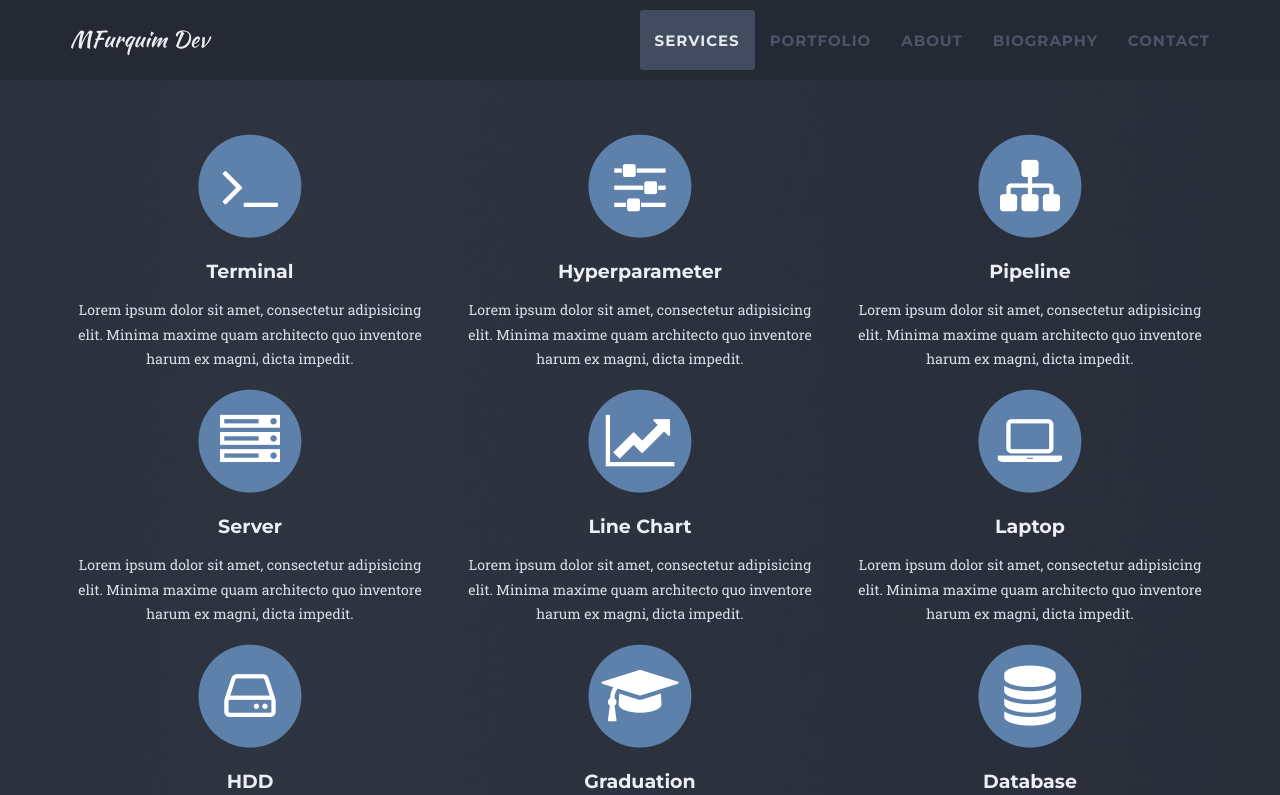
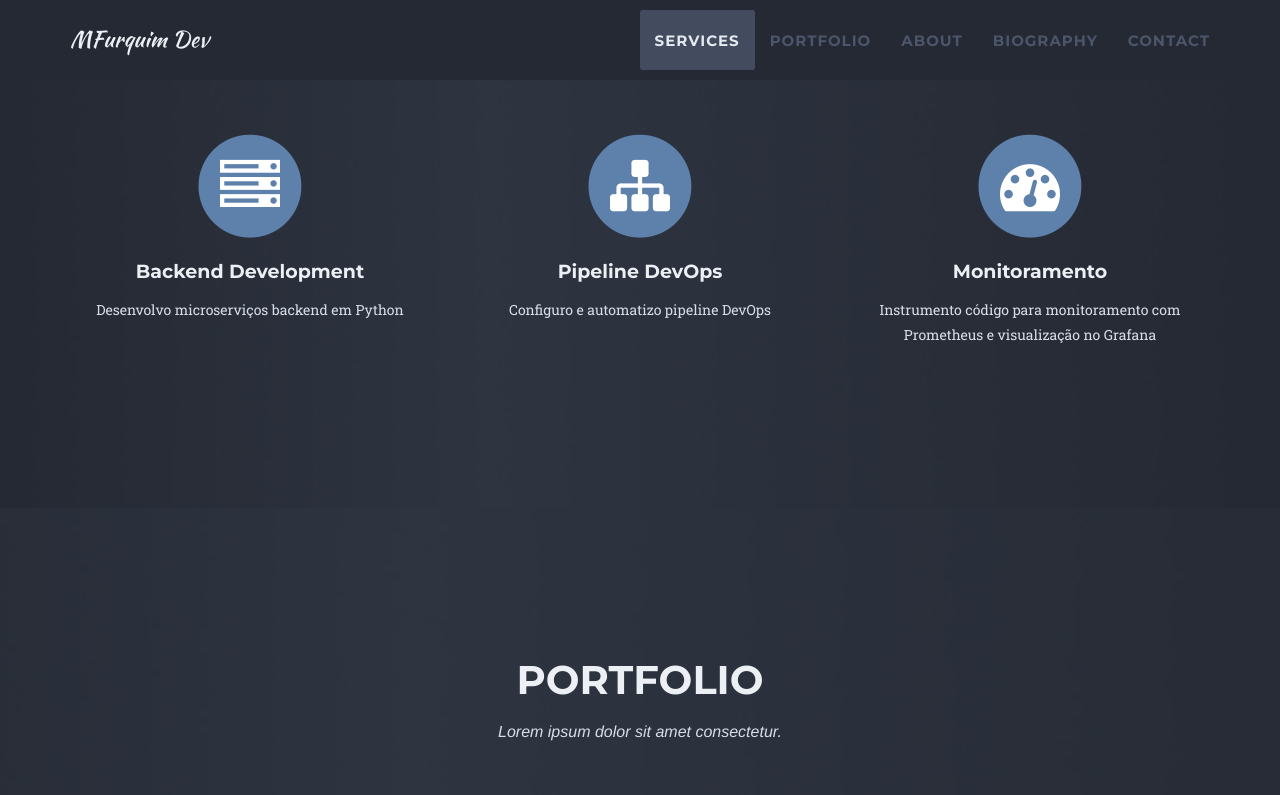
Before and after one commit to mfurquimdev/mfurquim.github.io, a Jekyll site: the page built from docs/index.html, in a window 1280 px wide and 1400 px high, scrolled down 938 px. Shown: the top 795 px of the window. Built offline with Jekyll 4.4.1, drawn with Linux system fonts in a browser that asks for light colours; some web fonts are replaced; some of the changed text lies outside the part shown; grey boxes are pictures that could not be loaded.

Commit message:
Comment out extra icons

```diff
--- a/docs/_includes/about.html
+++ b/docs/_includes/about.html
@@ -12,10 +12,7 @@
                     <ul class="timeline">
                         <li>
                             <div class="timeline-image">
-                                <span class="fa-stack fa-4x">
-                                    <i class="fa fa-circle fa-stack-2x text-primary"></i>
-                                    <i class="fa fa-solid fa-user-graduate fa-stack-1x fa-inverse"></i>
-                                </span>
+                                <i class="fa fa-solid fa-user-graduate fa-stack-1x fa-inverse"></i>
                             </div>
                             <div class="timeline-panel">
                                 <div class="timeline-heading">
--- a/docs/_includes/header.html
+++ b/docs/_includes/header.html
@@ -44,9 +44,9 @@
     <header>
         <div class="container">
             <div class="intro-text">
-                <div class="intro-lead-in">Hey, me chamo Mateus Furquim</div>
+                <div class="intro-lead-in">Olá, me chamo Mateus Furquim</div>
                 <div class="intro-heading">Prazer em te conhecer</div>
-                <a href="#services" class="page-scroll btn btn-xl">Conheça mais sobre mim</a>
+                <a href="#services" class="page-scroll btn btn-xl">Conheça-me melhor</a>
             </div>
         </div>
     </header>
--- a/docs/_includes/services.html
+++ b/docs/_includes/services.html
@@ -11,147 +11,147 @@
                 <div class="col-md-4">
                     <span class="fa-stack fa-4x">
                         <i class="fa fa-circle fa-stack-2x text-primary"></i>
-                        <i class="fa fa-terminal fa-stack-1x fa-inverse"></i>
+                        <i class="fa fa-server fa-stack-1x fa-inverse"></i>
                     </span>
-                    <h4 class="service-heading">Terminal</h4>
-                    <p class="text-muted">Lorem ipsum dolor sit amet, consectetur adipisicing elit. Minima maxime quam architecto quo inventore harum ex magni, dicta impedit.</p>
-                </div>
-                <div class="col-md-4">
-                    <span class="fa-stack fa-4x">
-                        <i class="fa fa-circle fa-stack-2x text-primary"></i>
-                        <i class="fa fa-sliders fa-stack-1x fa-inverse"></i>
-                    </span>
-                    <h4 class="service-heading">Hyperparameter</h4>
-                    <p class="text-muted">Lorem ipsum dolor sit amet, consectetur adipisicing elit. Minima maxime quam architecto quo inventore harum ex magni, dicta impedit.</p>
+                    <h4 class="service-heading">Backend Development</h4>
+                    <p class="text-muted">Desenvolvo microserviços backend em Python</p>
                 </div>
                 <div class="col-md-4">
                     <span class="fa-stack fa-4x">
                         <i class="fa fa-circle fa-stack-2x text-primary"></i>
                         <i class="fa fa-sitemap fa-stack-1x fa-inverse"></i>
                     </span>
-                    <h4 class="service-heading">Pipeline</h4>
-                    <p class="text-muted">Lorem ipsum dolor sit amet, consectetur adipisicing elit. Minima maxime quam architecto quo inventore harum ex magni, dicta impedit.</p>
-                </div>
-                <div class="col-md-4">
-                    <span class="fa-stack fa-4x">
-                        <i class="fa fa-circle fa-stack-2x text-primary"></i>
-                        <i class="fa fa-server fa-stack-1x fa-inverse"></i>
-                    </span>
-                    <h4 class="service-heading">Server</h4>
-                    <p class="text-muted">Lorem ipsum dolor sit amet, consectetur adipisicing elit. Minima maxime quam architecto quo inventore harum ex magni, dicta impedit.</p>
-                </div>
-                <div class="col-md-4">
-                    <span class="fa-stack fa-4x">
-                        <i class="fa fa-circle fa-stack-2x text-primary"></i>
-                        <i class="fa fa-line-chart fa-stack-1x fa-inverse"></i>
-                    </span>
-                    <h4 class="service-heading">Line Chart</h4>
-                    <p class="text-muted">Lorem ipsum dolor sit amet, consectetur adipisicing elit. Minima maxime quam architecto quo inventore harum ex magni, dicta impedit.</p>
-                </div>
-                <div class="col-md-4">
-                    <span class="fa-stack fa-4x">
-                        <i class="fa fa-circle fa-stack-2x text-primary"></i>
-                        <i class="fa fa-laptop fa-stack-1x fa-inverse"></i>
-                    </span>
-                    <h4 class="service-heading">Laptop</h4>
-                    <p class="text-muted">Lorem ipsum dolor sit amet, consectetur adipisicing elit. Minima maxime quam architecto quo inventore harum ex magni, dicta impedit.</p>
-                </div>
-                <div class="col-md-4">
-                    <span class="fa-stack fa-4x">
-                        <i class="fa fa-circle fa-stack-2x text-primary"></i>
-                        <i class="fa fa-hdd-o fa-stack-1x fa-inverse"></i>
-                    </span>
-                    <h4 class="service-heading">HDD</h4>
-                    <p class="text-muted">Lorem ipsum dolor sit amet, consectetur adipisicing elit. Minima maxime quam architecto quo inventore harum ex magni, dicta impedit.</p>
-                </div>
-                <div class="col-md-4">
-                    <span class="fa-stack fa-4x">
-                        <i class="fa fa-circle fa-stack-2x text-primary"></i>
-                        <i class="fa fa-graduation-cap fa-stack-1x fa-inverse"></i>
-                    </span>
-                    <h4 class="service-heading">Graduation</h4>
-                    <p class="text-muted">Lorem ipsum dolor sit amet, consectetur adipisicing elit. Minima maxime quam architecto quo inventore harum ex magni, dicta impedit.</p>
-                </div>
-                <div class="col-md-4">
-                    <span class="fa-stack fa-4x">
-                        <i class="fa fa-circle fa-stack-2x text-primary"></i>
-                        <i class="fa fa-database fa-stack-1x fa-inverse"></i>
-                    </span>
-                    <h4 class="service-heading">Database</h4>
-                    <p class="text-muted">Lorem ipsum dolor sit amet, consectetur adipisicing elit. Minima maxime quam architecto quo inventore harum ex magni, dicta impedit.</p>
+                    <h4 class="service-heading">Pipeline DevOps</h4>
+                    <p class="text-muted">Configuro e automatizo pipeline DevOps</p>
                 </div>
                 <div class="col-md-4">
                     <span class="fa-stack fa-4x">
                         <i class="fa fa-circle fa-stack-2x text-primary"></i>
                         <i class="fa fa-dashboard fa-stack-1x fa-inverse"></i>
                     </span>
-                    <h4 class="service-heading">Monitoring</h4>
-                    <p class="text-muted">Lorem ipsum dolor sit amet, consectetur adipisicing elit. Minima maxime quam architecto quo inventore harum ex magni, dicta impedit.</p>
+                    <h4 class="service-heading">Monitoramento</h4>
+                    <p class="text-muted">Instrumento código para monitoramento com Prometheus e visualização no Grafana</p>
                 </div>
-                <div class="col-md-4">
-                    <span class="fa-stack fa-4x">
-                        <i class="fa fa-circle fa-stack-2x text-primary"></i>
-                        <i class="fa fa-columns fa-stack-1x fa-inverse"></i>
-                    </span>
-                    <h4 class="service-heading">Kanban</h4>
-                    <p class="text-muted">Lorem ipsum dolor sit amet, consectetur adipisicing elit. Minima maxime quam architecto quo inventore harum ex magni, dicta impedit.</p>
-                </div>
-                <div class="col-md-4">
-                    <span class="fa-stack fa-4x">
-                        <i class="fa fa-circle fa-stack-2x text-primary"></i>
-                        <i class="fa fa-code fa-stack-1x fa-inverse"></i>
-                    </span>
-                    <h4 class="service-heading">Code</h4>
-                    <p class="text-muted">Lorem ipsum dolor sit amet, consectetur adipisicing elit. Minima maxime quam architecto quo inventore harum ex magni, dicta impedit.</p>
-                </div>
-                <div class="col-md-4">
-                    <span class="fa-stack fa-4x">
-                        <i class="fa fa-circle fa-stack-2x text-primary"></i>
-                        <i class="fa fa-code-fork fa-stack-1x fa-inverse"></i>
-                    </span>
-                    <h4 class="service-heading">Fork</h4>
-                    <p class="text-muted">Lorem ipsum dolor sit amet, consectetur adipisicing elit. Minima maxime quam architecto quo inventore harum ex magni, dicta impedit.</p>
-                </div>
-                <div class="col-md-4">
-                    <span class="fa-stack fa-4x">
-                        <i class="fa fa-circle fa-stack-2x text-primary"></i>
-                        <i class="fa fa-check fa-stack-1x fa-inverse"></i>
-                    </span>
-                    <h4 class="service-heading">Check</h4>
-                    <p class="text-muted">Lorem ipsum dolor sit amet, consectetur adipisicing elit. Minima maxime quam architecto quo inventore harum ex magni, dicta impedit.</p>
-                </div>
-                <div class="col-md-4">
-                    <span class="fa-stack fa-4x">
-                        <i class="fa fa-circle fa-stack-2x text-primary"></i>
-                        <i class="fa fa-certificate fa-stack-1x fa-inverse"></i>
-                    </span>
-                    <h4 class="service-heading">Certificate</h4>
-                    <p class="text-muted">Lorem ipsum dolor sit amet, consectetur adipisicing elit. Minima maxime quam architecto quo inventore harum ex magni, dicta impedit.</p>
-                </div>
-                <div class="col-md-4">
-                    <span class="fa-stack fa-4x">
-                        <i class="fa fa-circle fa-stack-2x text-primary"></i>
-                        <i class="fa fa-calendar-o fa-stack-1x fa-inverse"></i>
-                    </span>
-                    <h4 class="service-heading">Calendar</h4>
-                    <p class="text-muted">Lorem ipsum dolor sit amet, consectetur adipisicing elit. Minima maxime quam architecto quo inventore harum ex magni, dicta impedit.</p>
-                </div>
-                <div class="col-md-4">
-                    <span class="fa-stack fa-4x">
-                        <i class="fa fa-circle fa-stack-2x text-primary"></i>
-                        <i class="fa fa-briefcase fa-stack-1x fa-inverse"></i>
-                    </span>
-                    <h4 class="service-heading">Jobs</h4>
-                    <p class="text-muted">Lorem ipsum dolor sit amet, consectetur adipisicing elit. Minima maxime quam architecto quo inventore harum ex magni, dicta impedit.</p>
-                </div>
-                <div class="col-md-4">
-                    <span class="fa-stack fa-4x">
-                        <i class="fa fa-circle fa-stack-2x text-primary"></i>
-                        <i class="fa fa-book fa-stack-1x fa-inverse"></i>
-                    </span>
-                    <h4 class="service-heading">Docs</h4>
-                    <p class="text-muted">Lorem ipsum dolor sit amet, consectetur adipisicing elit. Minima maxime quam architecto quo inventore harum ex magni, dicta impedit.</p>
-                </div>
+                <!-- <div class="col-md-4"> -->
+                <!--     <span class="fa-stack fa-4x"> -->
+                <!--         <i class="fa fa-circle fa-stack-2x text-primary"></i> -->
+                <!--         <i class="fa fa-terminal fa-stack-1x fa-inverse"></i> -->
+                <!--     </span> -->
+                <!--     <h4 class="service-heading">Terminal</h4> -->
+                <!--     <p class="text-muted">Lorem ipsum dolor sit amet, consectetur adipisicing elit. Minima maxime quam architecto quo inventore harum ex magni, dicta impedit.</p> -->
+                <!-- </div> -->
+                <!-- <div class="col-md-4"> -->
+                <!--     <span class="fa-stack fa-4x"> -->
+                <!--         <i class="fa fa-circle fa-stack-2x text-primary"></i> -->
+                <!--         <i class="fa fa-sliders fa-stack-1x fa-inverse"></i> -->
+                <!--     </span> -->
+                <!--     <h4 class="service-heading">Hyperparameter</h4> -->
+                <!--     <p class="text-muted">Lorem ipsum dolor sit amet, consectetur adipisicing elit. Minima maxime quam architecto quo inventore harum ex magni, dicta impedit.</p> -->
+                <!-- </div> -->
+                <!-- <div class="col-md-4"> -->
+                <!--     <span class="fa-stack fa-4x"> -->
+                <!--         <i class="fa fa-circle fa-stack-2x text-primary"></i> -->
+                <!--         <i class="fa fa-line-chart fa-stack-1x fa-inverse"></i> -->
+                <!--     </span> -->
+                <!--     <h4 class="service-heading">Line Chart</h4> -->
+                <!--     <p class="text-muted">Lorem ipsum dolor sit amet, consectetur adipisicing elit. Minima maxime quam architecto quo inventore harum ex magni, dicta impedit.</p> -->
+                <!-- </div> -->
+                <!-- <div class="col-md-4"> -->
+                <!--     <span class="fa-stack fa-4x"> -->
+                <!--         <i class="fa fa-circle fa-stack-2x text-primary"></i> -->
+                <!--         <i class="fa fa-laptop fa-stack-1x fa-inverse"></i> -->
+                <!--     </span> -->
+                <!--     <h4 class="service-heading">Laptop</h4> -->
+                <!--     <p class="text-muted">Lorem ipsum dolor sit amet, consectetur adipisicing elit. Minima maxime quam architecto quo inventore harum ex magni, dicta impedit.</p> -->
+                <!-- </div> -->
+                <!-- <div class="col-md-4"> -->
+                <!--     <span class="fa-stack fa-4x"> -->
+                <!--         <i class="fa fa-circle fa-stack-2x text-primary"></i> -->
+                <!--         <i class="fa fa-hdd-o fa-stack-1x fa-inverse"></i> -->
+                <!--     </span> -->
+                <!--     <h4 class="service-heading">HDD</h4> -->
+                <!--     <p class="text-muted">Lorem ipsum dolor sit amet, consectetur adipisicing elit. Minima maxime quam architecto quo inventore harum ex magni, dicta impedit.</p> -->
+                <!-- </div> -->
+                <!-- <div class="col-md-4"> -->
+                <!--     <span class="fa-stack fa-4x"> -->
+                <!--         <i class="fa fa-circle fa-stack-2x text-primary"></i> -->
+                <!--         <i class="fa fa-graduation-cap fa-stack-1x fa-inverse"></i> -->
+                <!--     </span> -->
+                <!--     <h4 class="service-heading">Graduation</h4> -->
+                <!--     <p class="text-muted">Lorem ipsum dolor sit amet, consectetur adipisicing elit. Minima maxime quam architecto quo inventore harum ex magni, dicta impedit.</p> -->
+                <!-- </div> -->
+                <!-- <div class="col-md-4"> -->
+                <!--     <span class="fa-stack fa-4x"> -->
+                <!--         <i class="fa fa-circle fa-stack-2x text-primary"></i> -->
+                <!--         <i class="fa fa-database fa-stack-1x fa-inverse"></i> -->
+                <!--     </span> -->
+                <!--     <h4 class="service-heading">Database</h4> -->
+                <!--     <p class="text-muted">Lorem ipsum dolor sit amet, consectetur adipisicing elit. Minima maxime quam architecto quo inventore harum ex magni, dicta impedit.</p> -->
+                <!-- </div> -->
+                <!-- <div class="col-md-4"> -->
+                <!--     <span class="fa-stack fa-4x"> -->
+                <!--         <i class="fa fa-circle fa-stack-2x text-primary"></i> -->
+                <!--         <i class="fa fa-columns fa-stack-1x fa-inverse"></i> -->
+                <!--     </span> -->
+                <!--     <h4 class="service-heading">Kanban</h4> -->
+                <!--     <p class="text-muted">Lorem ipsum dolor sit amet, consectetur adipisicing elit. Minima maxime quam architecto quo inventore harum ex magni, dicta impedit.</p> -->
+                <!-- </div> -->
+                <!-- <div class="col-md-4"> -->
+                <!--     <span class="fa-stack fa-4x"> -->
+                <!--         <i class="fa fa-circle fa-stack-2x text-primary"></i> -->
+                <!--         <i class="fa fa-code fa-stack-1x fa-inverse"></i> -->
+                <!--     </span> -->
+                <!--     <h4 class="service-heading">Code</h4> -->
+                <!--     <p class="text-muted">Lorem ipsum dolor sit amet, consectetur adipisicing elit. Minima maxime quam architecto quo inventore harum ex magni, dicta impedit.</p> -->
+                <!-- </div> -->
+                <!-- <div class="col-md-4"> -->
+                <!--     <span class="fa-stack fa-4x"> -->
+                <!--         <i class="fa fa-circle fa-stack-2x text-primary"></i> -->
+                <!--         <i class="fa fa-code-fork fa-stack-1x fa-inverse"></i> -->
+                <!--     </span> -->
+                <!--     <h4 class="service-heading">Fork</h4> -->
+                <!--     <p class="text-muted">Lorem ipsum dolor sit amet, consectetur adipisicing elit. Minima maxime quam architecto quo inventore harum ex magni, dicta impedit.</p> -->
+                <!-- </div> -->
+                <!-- <div class="col-md-4"> -->
+                <!--     <span class="fa-stack fa-4x"> -->
+                <!--         <i class="fa fa-circle fa-stack-2x text-primary"></i> -->
+                <!--         <i class="fa fa-check fa-stack-1x fa-inverse"></i> -->
+                <!--     </span> -->
+                <!--     <h4 class="service-heading">Check</h4> -->
+                <!--     <p class="text-muted">Lorem ipsum dolor sit amet, consectetur adipisicing elit. Minima maxime quam architecto quo inventore harum ex magni, dicta impedit.</p> -->
+                <!-- </div> -->
+                <!-- <div class="col-md-4"> -->
+                <!--     <span class="fa-stack fa-4x"> -->
+                <!--         <i class="fa fa-circle fa-stack-2x text-primary"></i> -->
+                <!--         <i class="fa fa-certificate fa-stack-1x fa-inverse"></i> -->
+                <!--     </span> -->
+                <!--     <h4 class="service-heading">Certificate</h4> -->
+                <!--     <p class="text-muted">Lorem ipsum dolor sit amet, consectetur adipisicing elit. Minima maxime quam architecto quo inventore harum ex magni, dicta impedit.</p> -->
+                <!-- </div> -->
+                <!-- <div class="col-md-4"> -->
+                <!--     <span class="fa-stack fa-4x"> -->
+                <!--         <i class="fa fa-circle fa-stack-2x text-primary"></i> -->
+                <!--         <i class="fa fa-calendar-o fa-stack-1x fa-inverse"></i> -->
+                <!--     </span> -->
+                <!--     <h4 class="service-heading">Calendar</h4> -->
+                <!--     <p class="text-muted">Lorem ipsum dolor sit amet, consectetur adipisicing elit. Minima maxime quam architecto quo inventore harum ex magni, dicta impedit.</p> -->
+                <!-- </div> -->
+                <!-- <div class="col-md-4"> -->
+                <!--     <span class="fa-stack fa-4x"> -->
+                <!--         <i class="fa fa-circle fa-stack-2x text-primary"></i> -->
+                <!--         <i class="fa fa-briefcase fa-stack-1x fa-inverse"></i> -->
+                <!--     </span> -->
+                <!--     <h4 class="service-heading">Jobs</h4> -->
+                <!--     <p class="text-muted">Lorem ipsum dolor sit amet, consectetur adipisicing elit. Minima maxime quam architecto quo inventore harum ex magni, dicta impedit.</p> -->
+                <!-- </div> -->
+                <!-- <div class="col-md-4"> -->
+                <!--     <span class="fa-stack fa-4x"> -->
+                <!--         <i class="fa fa-circle fa-stack-2x text-primary"></i> -->
+                <!--         <i class="fa fa-book fa-stack-1x fa-inverse"></i> -->
+                <!--     </span> -->
+                <!--     <h4 class="service-heading">Docs</h4> -->
+                <!--     <p class="text-muted">Lorem ipsum dolor sit amet, consectetur adipisicing elit. Minima maxime quam architecto quo inventore harum ex magni, dicta impedit.</p> -->
+                <!-- </div> -->
             </div>
         </div>
     </section>
```
